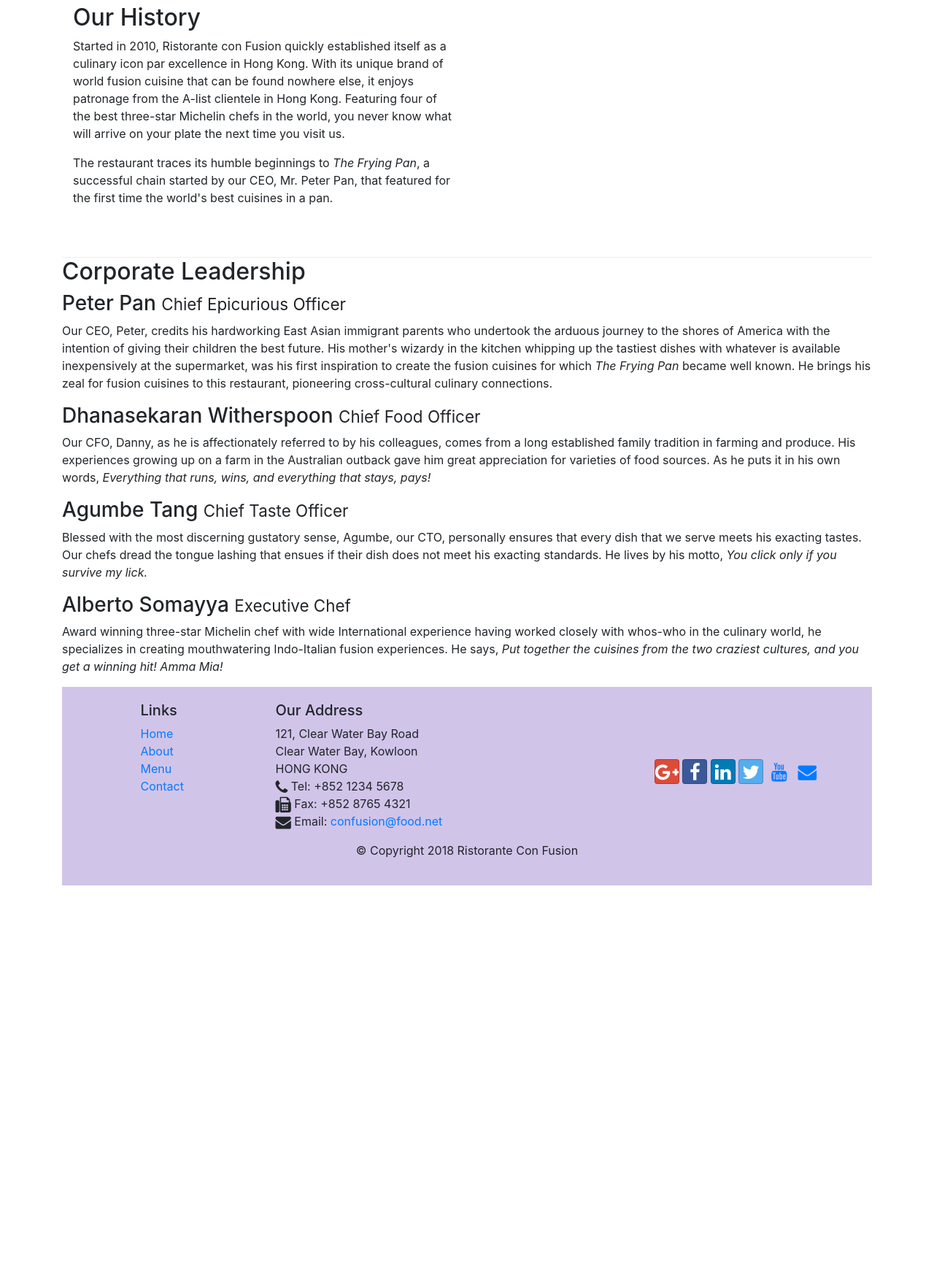
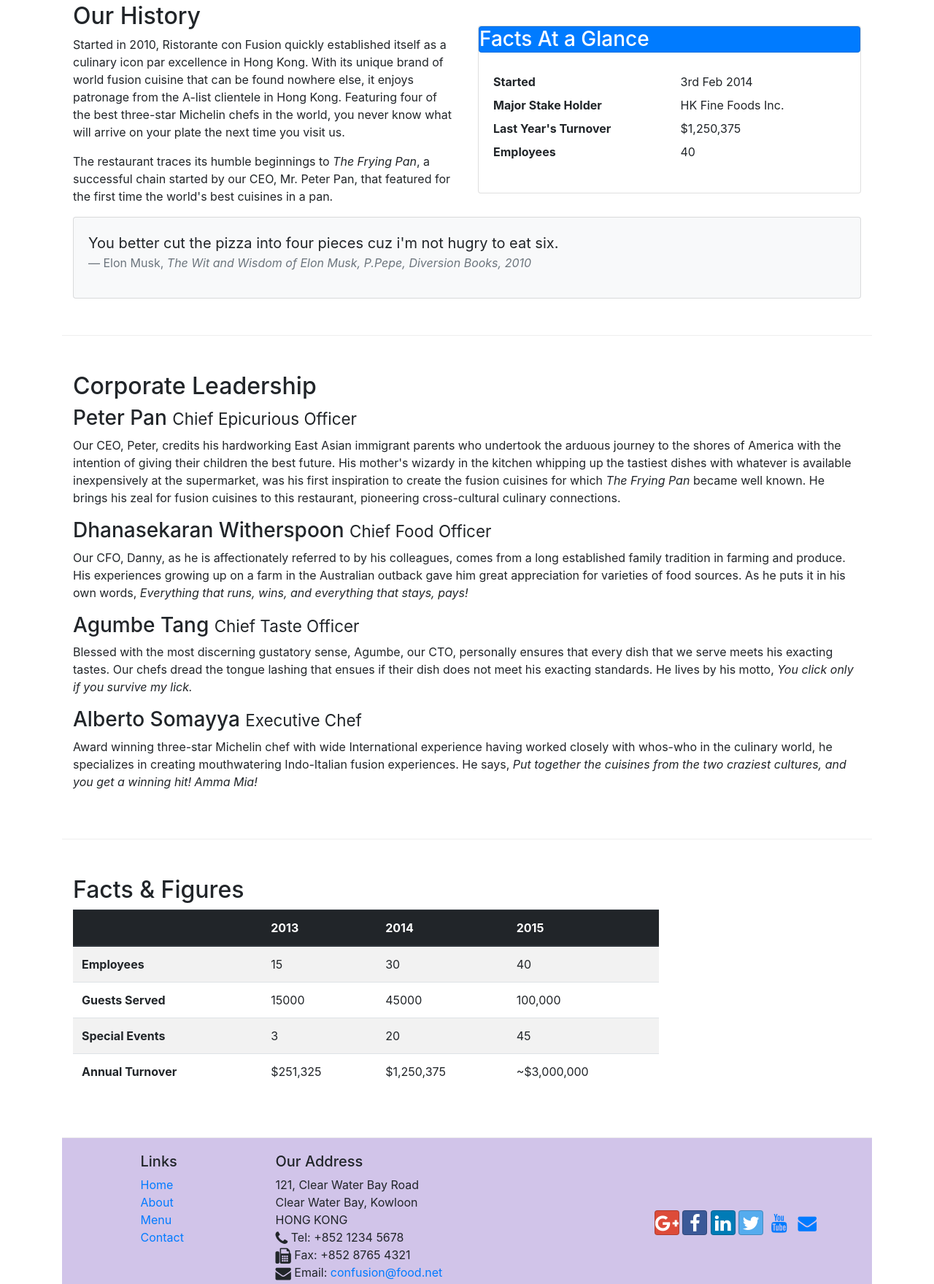
Before and after one commit to abdullahmajid5/Restaurant-Website-using-Bootstrap, a website: page aboutus.html in a window 1280 px wide. Shown: the part 462-2221 px from the top of the page at 73% size. Before the commit the page ends 1675 px from the top, so only its background shows below. Drawn offline with nearby package versions, Linux system fonts and the light colour scheme.

Commit message:
cards and table added

```diff
--- a/aboutus.html
+++ b/aboutus.html
@@ -67,13 +67,42 @@
                 <p>Started in 2010, Ristorante con Fusion quickly established itself as a culinary icon par excellence in Hong Kong. With its unique brand of world fusion cuisine that can be found nowhere else, it enjoys patronage from the A-list clientele in Hong Kong.  Featuring four of the best three-star Michelin chefs in the world, you never know what will arrive on your plate the next time you visit us.</p>
                 <p>The restaurant traces its humble beginnings to <em>The Frying Pan</em>, a successful chain started by our CEO, Mr. Peter Pan, that featured for the first time the world's best cuisines in a pan.</p>
             </div>
-            <div>
+            <div class="col-sm">
+                <div class="card">
+                    <h3 class="card header bg-primary text-white">Facts At a Glance</h3>
+                    <div class="card-body">
+                        <dl class="row">
+                            <dt class="col-6">Started</dt>
+                            <dd class="col-6">3rd Feb 2014</dd>
+                            <dt class="col-6">Major Stake Holder</dt>
+                            <dd class="col-6">HK Fine Foods Inc.</dd>
+                            <dt class="col-6">Last Year's Turnover</dt>
+                            <dd class="col-6">$1,250,375</dd>
+                            <dt class="col-6">Employees</dt>
+                            <dd class="col-6">40</dd>
+                        </dl>
+
+                    </div>
+
+                </div>
+            </div>
+            <div class="col-12">
+                <div class="card card-body bg-light">
+                    <blockquote class="blockquote">
+                        <p class="mb-0">You better cut the pizza into four pieces cuz i'm not hugry to eat six.</p>
+                        <footer class="blockquote-footer">Elon Musk,
+                            <cite title="Source Title">The Wit and Wisdom of Elon Musk, P.Pepe, Diversion Books, 2010</cite>
+                        </footer>
+                    </blockquote>
+
+                </div>
+
             </div>
         </div>
 
 
-        <div>
-            <div>
+        <div class="row row-content">
+            <div class="col-12">
                 <h2>Corporate Leadership</h2>
                 <h3>Peter Pan <small>Chief Epicurious Officer</small></h3>
                 <div class="d-none d-sm-block">
@@ -89,6 +118,53 @@
                 <p>Award winning three-star Michelin chef with wide International experience having worked closely with whos-who in the culinary world, he specializes in creating mouthwatering Indo-Italian fusion experiences. He says, <em>Put together the cuisines from the two craziest cultures, and you get a winning hit! Amma Mia!</em></p></div>
 
        </div>
+
+    </div>
+    <div class="row row-content">
+        <div class="col-12 col-sm-9">
+            <h2>Facts &amp; Figures</h2>
+            <div class="table-responsive">
+                <table class="table table-striped">
+                    <thead class="thead-dark">
+                        <tr>
+                            <th>&nbsp;</th>
+                            <th>2013</th>
+                            <th>2014</th>
+                            <th>2015</th>
+                        </tr>
+                    </thead>
+                    <tbody>
+                        <tr>
+                            <th>Employees</th>
+                            <td>15</td>
+                            <td>30</td>
+                            <td>40</td>
+                        </tr>
+                        <tr>
+                            <th>Guests Served</th>
+                            <td>15000</td>
+                            <td>45000</td>
+                            <td>100,000</td>
+                        </tr>
+                        <tr>
+                            <th>Special Events</th>
+                            <td>3</td>
+                            <td>20</td>
+                            <td>45</td>
+                        </tr>
+                        <tr>
+                            <th>Annual Turnover</th>
+                            <td>$251,325</td>
+                            <td>$1,250,375</td>
+                            <td>~$3,000,000</td>
+                        </tr>
+                    </tbody>
+                </table>
+            </div>
+        </div>
+        <div class="col-12 col-sm-3">
+
+        </div>
 
     </div>
 
```
